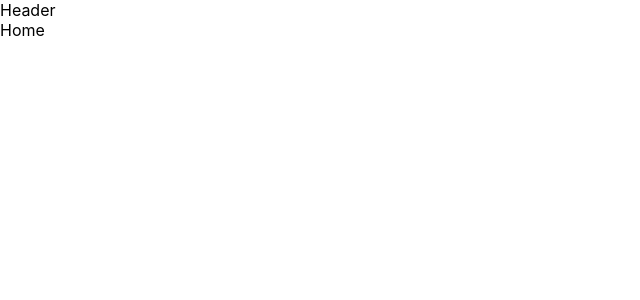
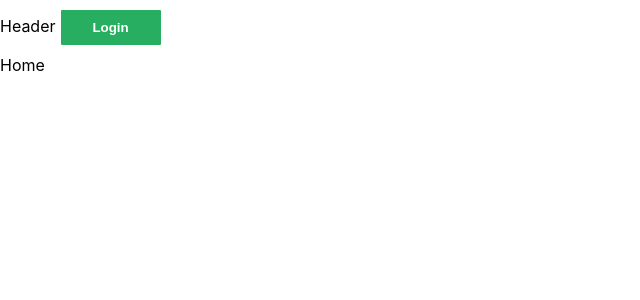
Before and after one commit to mihirjadhav04/ReactJS, a React (Create React App) app: page / in a window 1280 px wide. Shown: the top 300 px of the page, without its empty margins (0-640 px from the left). Built offline with nearby package versions, Linux system fonts and the light colour scheme.

Commit message:
Update: Created Button component with props.

```diff
--- a/src/App.css
+++ b/src/App.css
@@ -36,3 +36,20 @@
     transform: rotate(360deg);
   }
 }
+
+
+/* buttons css */
+.msform, .form-button {
+  width: 100px;
+  background: #27AE60;
+  font-weight: bold;
+  color: white;
+  border: 0 none;
+  border-radius: 1px;
+  cursor: pointer;
+  padding: 10px 5px;
+  margin: 10px 5px;
+}
+.msform .form-button:hover, .msform .form-button:focus {
+  box-shadow: 0 0 0 2px white, 0 0 0 3px #27AE60;
+}
--- a/src/components/Button.js
+++ b/src/components/Button.js
@@ -0,0 +1,10 @@
+import React from 'react'
+import "../App.css"
+
+function Button(props) {
+  return (
+    <button className="form-button">{props.buttonText}</button>
+  )
+}
+
+export default Button;
--- a/src/components/Header.js
+++ b/src/components/Header.js
@@ -1,8 +1,13 @@
 import React from 'react'
+import Button from './Button'
 
 function Header() {
   return (
-    <div>Header</div>
+    <div>
+      Header
+      <Button buttonText="Login"/>
+    </div>
+
   )
 }
 
```
